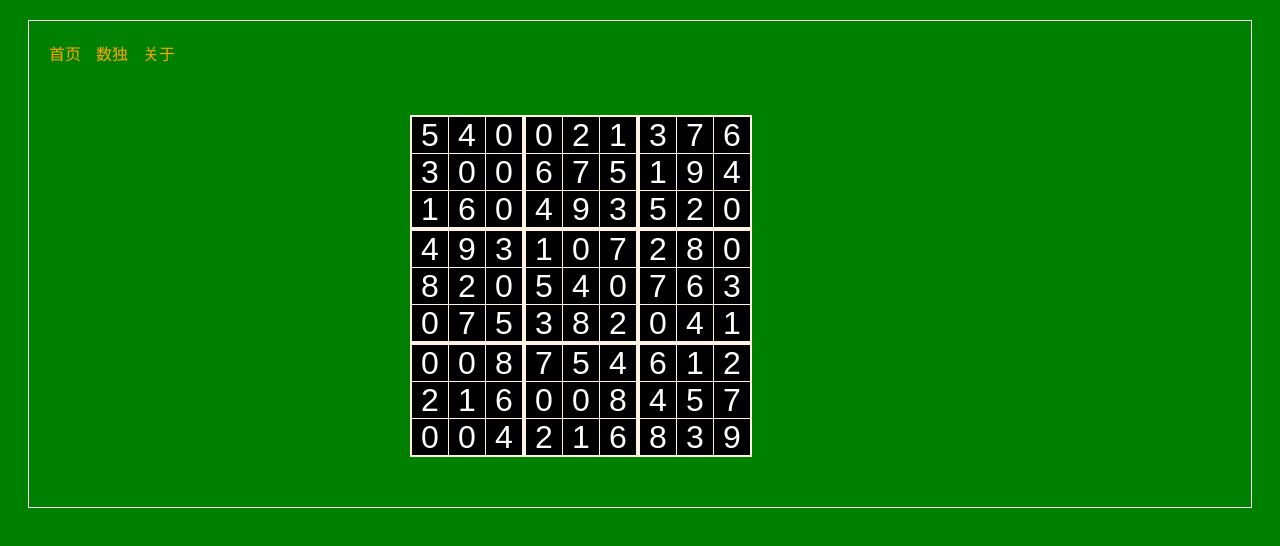
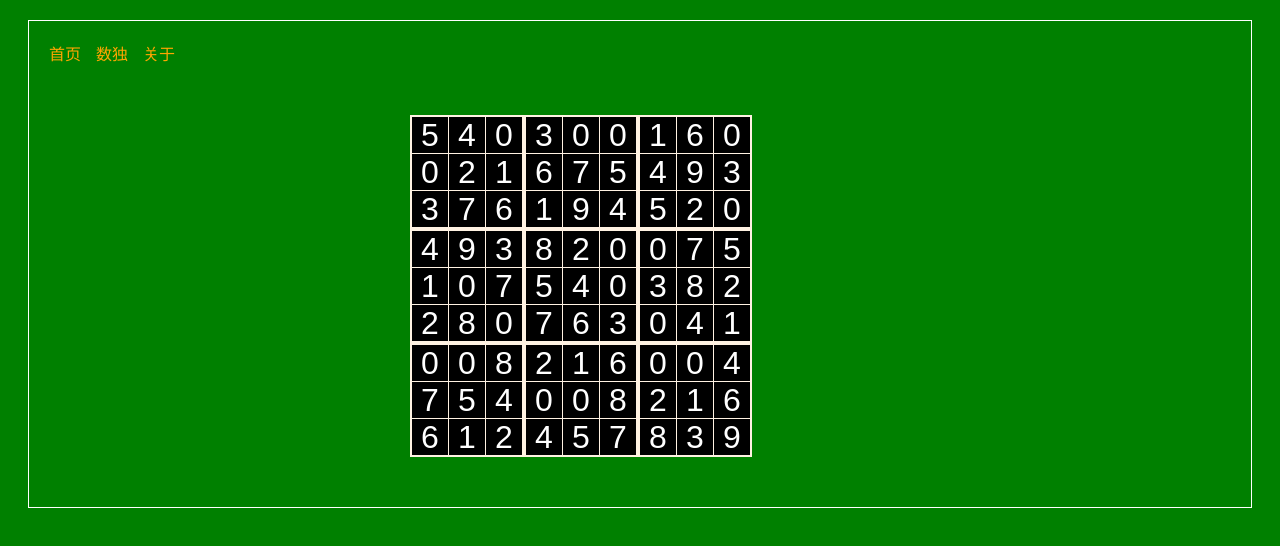
Before and after one commit to biztudio/nextbrain, a Next.js app: page /sudoku in a window 1280 px wide. Shown: the top 546 px of the page. Built offline with nearby package versions, Linux system fonts and the light colour scheme.

Commit message:
correct sudoku grid

```diff
--- a/components/Sudoku.js
+++ b/components/Sudoku.js
@@ -10,21 +10,18 @@ const getSudokuData = level => {
     let cellsInGroup = [];
     let groupIndex = 0;
     //TODO: recaculate the sudoku push logic
-    //sudokukit.getIndexListInGrid(index)
 
-    for(let p of puzzle){
-
-        cellsInGroup.push(p);
-        if(p.index % groupsize == groupsize - 1){
-
-            sudokuGroups.push({data:cellsInGroup.slice(0), index:groupIndex});
-            cellsInGroup = [];
-            groupIndex++;
+    let startIndes = sudokukit.getStartIndesInGrids()
+    for(let gi_index of startIndes){
+        let sindes = sudokukit.getIndexListInGrid(gi_index, startIndes)
+        for(let sindex of sindes){
+            cellsInGroup.push(puzzle[sindex]);
         }
+        sudokuGroups.push({data:cellsInGroup.slice(0), index:groupIndex});
+        cellsInGroup = [];
+        groupIndex++;
     }
 
-    console.log(puzzle)
-    console.log(sudokuGroups)
     return sudokuGroups;
 }
 
@@ -84,7 +81,8 @@ const renderSudoku = (level) => {
 
 const SudokuComponent = (props) => {
     let sudosuks = []
-    for(let sindex = 0; sindex < (props.count||1); sindex++)
+    let count = (props.count||1);
+    for(let sindex = 0; sindex < count; sindex++)
         sudosuks.push(renderSudoku(props.level));
     return (
         <div>
```
